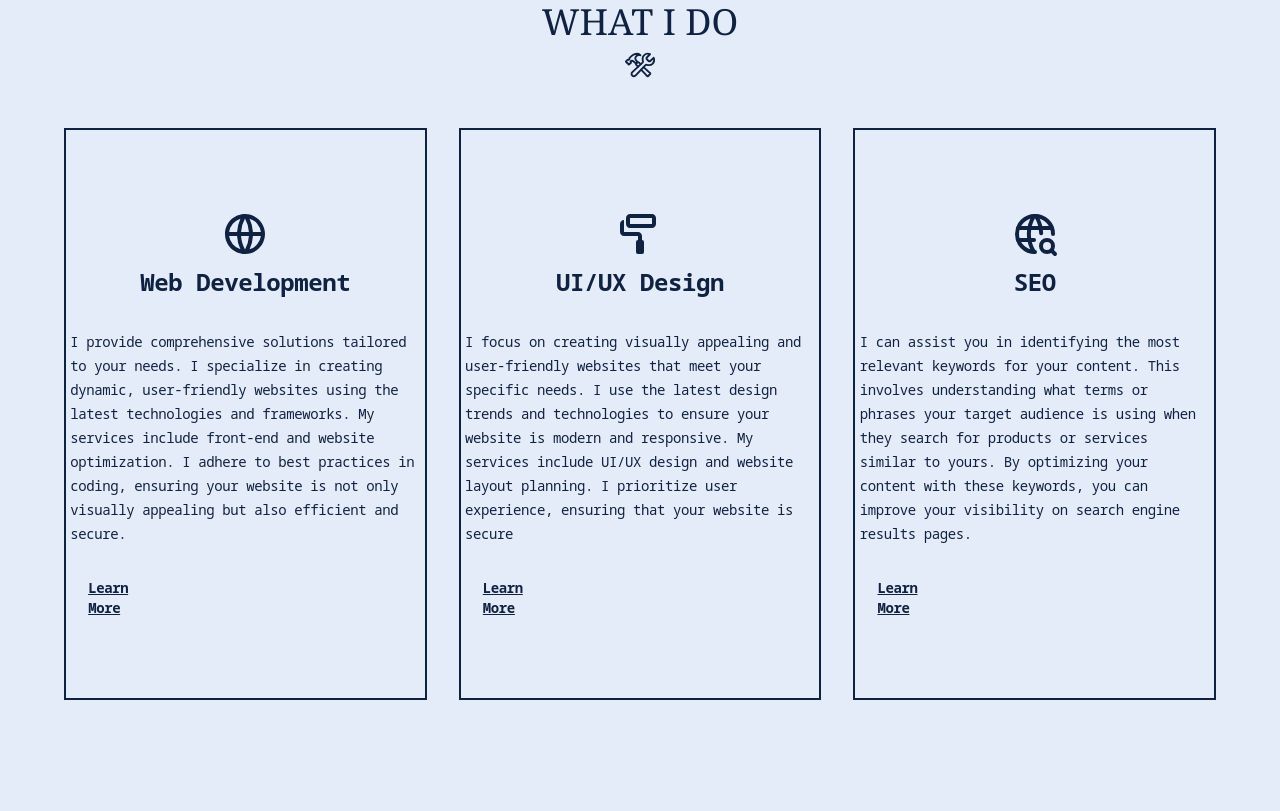
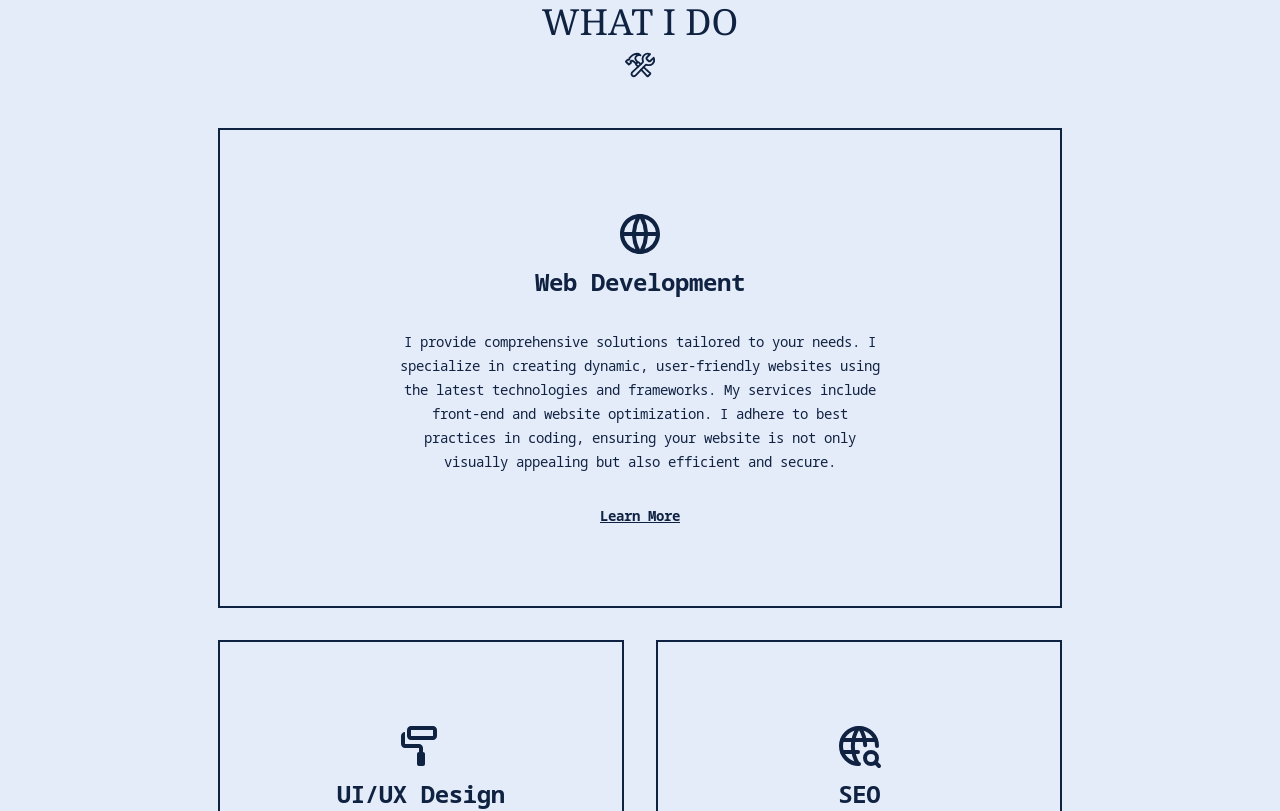
Before and after one commit to vintech05/portfolio-v1, a React (Vite) app: page / in a window 1280 px wide. Shown: the part 1400-2211 px from the top of the page. Built offline with nearby package versions, Linux system fonts and the light colour scheme.

Commit message:
fixed collision between text cards

```diff
--- a/src/components/whatido/Service.jsx
+++ b/src/components/whatido/Service.jsx
@@ -12,13 +12,13 @@ const Service = () => {
                 <h1 className='font-serif uppercase text-4xl text-button-clr'>what i do</h1>
                 <IoConstructOutline className='text-3xl text-button-clr'/>
             </div>
-            <div className='px-16 grid grid-col-1 lg:grid-cols-3 gap-8  tracking-tight'>
-                <div className='group'>
+            <div className='px-16 grid grid-col-1 lg:grid-cols-2 gap-8 tracking-tight'>
+                <div className='group grid lg:col-span-2'>
                     <div id='card-1' className='flex flex-col items-center gap-2 border-2 transition-all border-button-clr group-hover:border-none group-hover:bg-button-clr -mx-10 lg:-mx-0 px-4 py-12 lg:px-6 lg:py-20'>
                         <RiGlobalLine className='text-4xl text-button-clr group-hover:text-bg-clr lg:text-5xl'/>
                         <span className='text-button-clr group-hover:text-bg-clr text-2xl font-Manrope capitalize font-semibold pb-6'>web development</span>
-                        <p className='font-Manrope text-button-clr group-hover:text-bg-clr text-sm break-words text-center leading-6 lg:break-before-all lg:text-left lg:w-[25em]'>I provide comprehensive solutions tailored to your needs. I specialize in creating dynamic, user-friendly websites using the latest technologies and frameworks. My services include front-end and website optimization. I adhere to best practices in coding, ensuring your website is not only visually appealing but also efficient and secure.</p>
-                            <span className='text-button-clr group-hover:text-bg-clr font-Manrope font-semibold text-sm mt-6 lg:pr-[19.6em] cursor-pointer underline hover:no-underline'>
+                        <p className='font-Manrope text-button-clr group-hover:text-bg-clr text-sm break-words text-center leading-6 lg:break-before-all lg:w-[35em]'>I provide comprehensive solutions tailored to your needs. I specialize in creating dynamic, user-friendly websites using the latest technologies and frameworks. My services include front-end and website optimization. I adhere to best practices in coding, ensuring your website is not only visually appealing but also efficient and secure.</p>
+                            <span className='text-button-clr group-hover:text-bg-clr font-Manrope font-semibold text-sm mt-6 cursor-pointer  underline hover:no-underline'>
                                 Learn More
                             </span>
                     </div>
```
